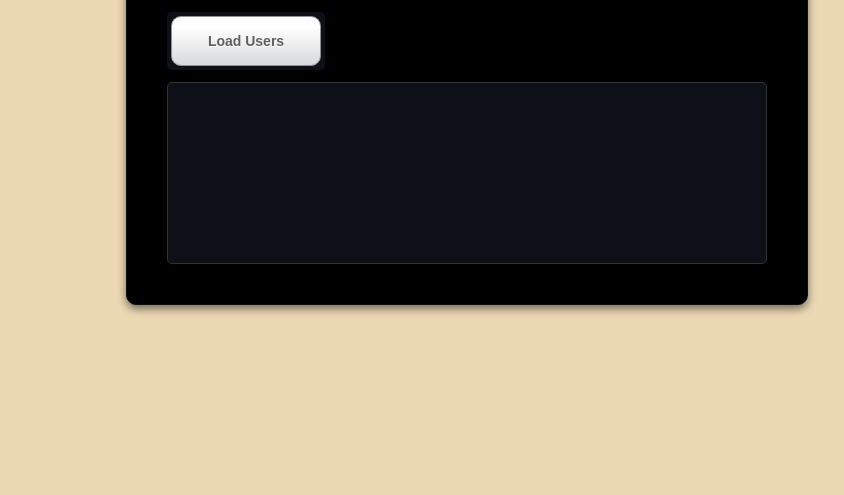
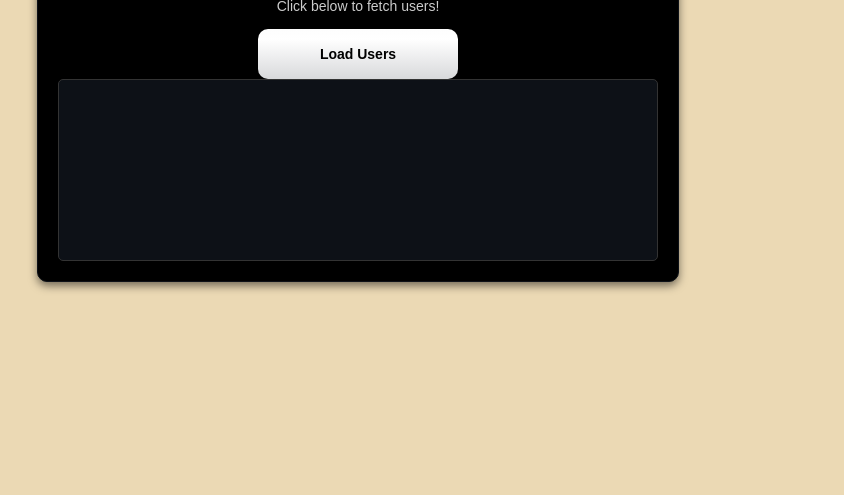
Before and after one commit to NadaAshraf25003/Level-1-Basic-Codveda, a website: page index.html in a window 1280 px wide. Shown: the part 305-800 px from the top of the page, without its empty margins (282-1126 px from the left). Drawn offline with Linux system fonts and the light colour scheme.

Commit message:
Update index.html

```diff
--- a/index.html
+++ b/index.html
@@ -5,105 +5,64 @@
     <meta name="viewport" content="width=device-width, initial-scale=1.0">
     <title>User List</title>
     <style>
-        /* From Uiverse.io by mymiamo */
-        body{
+        /* Global Styles */
+        body {
             background-color: #ebd9b4;
+            font-family: Arial, sans-serif;
+            margin: 0;
+            padding: 0;
+            display: flex;
+            justify-content: center;
+            align-items: center;
+            flex-direction: column;
+            min-height: 100vh;
         }
+
         .card {
-    margin: 10rem 25rem 0rem 25rem ;
-  width: 600px;
-  padding: 40px;
+            width: 90%;
+            max-width: 600px;
+            padding: 20px;
             border: 1px solid #0d1117;
             border-radius: 10px;
             background-color: #000;
             box-shadow: 0 4px 8px rgba(0, 0, 0, 0.5);
             cursor: pointer;
-  transition:
-    transform 0.2s,
-    box-shadow 0.2s;
-  position: relative;
-  font-family:
-    system-ui,
-    -apple-system,
-    BlinkMacSystemFont,
-    "Segoe UI",
-    Roboto,
-    Oxygen,
-    Ubuntu,
-    Cantarell,
-    "Open Sans",
-    "Helvetica Neue",
-    sans-serif;
-}
-
-.card:hover {
-  transform: translateY(-5px);
-  box-shadow: 0 6px 12px rgba(0, 0, 0, 0.15);
+            text-align: center;
+            color: #e6e6ef;
         }
 
         .mac-header {
             display: flex;
-  align-items: center;
+            justify-content: flex-start;
             gap: 8px;
             margin-bottom: 15px;
         }
 
         .mac-header span {
-  display: inline-block;
             width: 12px;
             height: 12px;
             border-radius: 50%;
         }
 
-.mac-header .red {
-  background-color: #ff5f57;
-}
-
-.mac-header .yellow {
-  background-color: #ffbd2e;
-}
-
-.mac-header .green {
-  background-color: #28c941;
-}
+        .red { background-color: #ff5f57; }
+        .yellow { background-color: #ffbd2e; }
+        .green { background-color: #28c941; }
 
         .card-title {
-  font-size: 30px;
+            font-size: 24px;
             font-weight: bold;
-  margin: 0 0 10px;
-  color: #e6e6ef;
+            margin-bottom: 10px;
         }
 
         .card-description {
             font-size: 14px;
-  color: #666;
+            color: #ccc;
             margin-bottom: 15px;
         }
 
-.card .card-tag {
-  display: inline-block;
-  font-size: 10px;
-  border-radius: 5px;
-  background-color: #0d1117;
-  padding: 4px;
-  margin-block-end: 12px;
-  color: #dcdcdc;
-}
         .code-editor {
             background-color: #0d1117;
             color: #dcdcdc;
-  font-family:
-    system-ui,
-    -apple-system,
-    BlinkMacSystemFont,
-    "Segoe UI",
-    Roboto,
-    Oxygen,
-    Ubuntu,
-    Cantarell,
-    "Open Sans",
-    "Helvetica Neue",
-    monospace;
             font-size: 14px;
             line-height: 1.5;
             border-radius: 5px;
@@ -111,62 +70,43 @@
             overflow: auto;
             height: 150px;
             border: 1px solid #333;
+            text-align: left;
         }
 
-.code-editor::-webkit-scrollbar {
-  width: 8px;
+        /* Responsive User List */
+        .user-list {
+            list-style: none;
+            padding: 0;
         }
 
-.code-editor::-webkit-scrollbar-thumb {
-  background: #555;
-  border-radius: 4px;
+        .user-list li {
+            background: #222;
+            margin: 5px 0;
+            padding: 10px;
+            border-radius: 5px;
         }
 
-.code-editor pre code {
-  white-space: pre-wrap;
-  display: block;
-}
-/* From Uiverse.io by lenfear23 */
+        /* Responsive Button */
         button {
-  display: flex;
-  align-items: center;
-  justify-content: center;
-  outline: none;
+            width: 100%;
+            max-width: 200px;
+            height: 50px;
+            border: none;
+            border-radius: 10px;
+            background: linear-gradient(to top, #D8D9DB 0%, #fff 80%, #FDFDFD 100%);
+            font-size: 14px;
+            font-weight: bold;
             cursor: pointer;
-  width: 150px;
-  height: 50px;
-  background-image: linear-gradient(to top, #D8D9DB 0%, #fff 80%, #FDFDFD 100%);
-  border-radius: 10px;
-  border: 1px solid #8F9092;
-  transition: all 0.2s ease;
-  font-family: "Source Sans Pro", sans-serif;
-  font-size: 14px;
-  font-weight: 600;
-  color: #606060;
-  text-shadow: 0 1px #fff;
-
+            transition: 0.3s;
         }
 
         button:hover {
-  background-image: linear-gradient(to top, #D8D9DB 0%, #fff 50%, #FDFDFD 100%);
-  /* color: #fff; */
-  text-shadow: 0 1px #8F9092;
-  box-shadow: 0 -1px -2px rgba(0, 0, 0, 0.2);
-  /* border: 1px solid #8F9092; */
+            background: linear-gradient(to top, #D8D9DB 0%, #fff 50%, #FDFDFD 100%);
+            box-shadow: 0 4px 8px rgba(0, 0, 0, 0.2);
         }
-
-
-        .user-list {
-            display: flex;
-            flex-wrap: wrap;
-            margin-top: 20px;
-            list-style: none;
-        }
-
     </style>
 </head>
 <body>
-    <!-- From Uiverse.io by mymiamo -->
     <div class="card">
         <div class="mac-header">
             <span class="red"></span>
@@ -174,19 +114,11 @@ button:hover {
             <span class="green"></span>
         </div>
         <span class="card-title">User List</span>
-    <p class="card-description">
-      A glimpse of your code in a clean and Mac-like window. Click to explore!
-    </p>
-    <span class="card-tag"><button onclick="fetchUsers()">Load Users</button></span>
+        <p class="card-description">Click below to fetch users!</p>
+        <button onclick="fetchUsers()">Load Users</button>
         <div class="code-editor">
-      <pre><ul class="user-list" id="userList"></ul></pre>
+            <ul class="user-list" id="userList"></ul>
         </div>
-  </div>
-
-    <h1></h1>
-    <div class="container">
-
-
     </div>
 
     <script>
```
Lines whose indentation alone changed are shown as unchanged.
